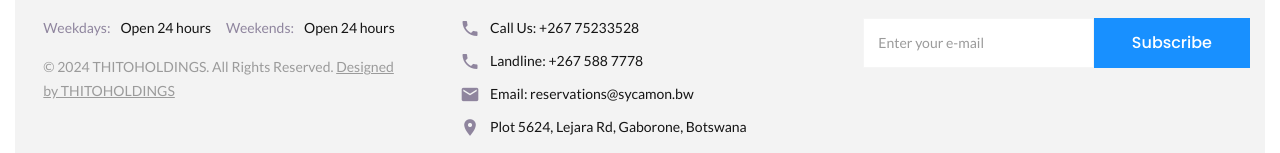
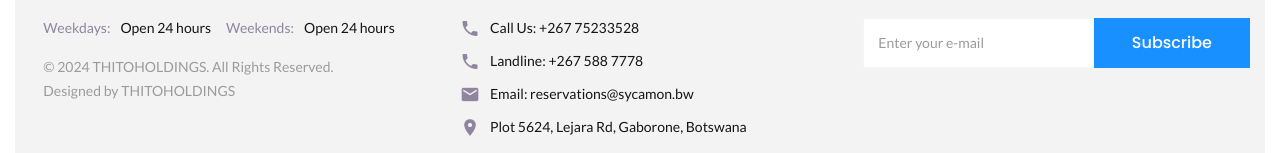
Before and after one commit to thitoholdings/sycamonsuites, a plain HTML site: page about-us.html in a window 1280 px wide. Shown: the part 2287-2440 px from the top of the page. Drawn offline with Linux system fonts and the light colour scheme.

Commit message:
Operational hours and footer update

```diff
--- a/about-us.html
+++ b/about-us.html
@@ -753,9 +753,9 @@
                           <span>&copy;&nbsp;</span><span>2024</span
                           ><span>&nbsp;</span
                           ><span class="copyright-year"></span>THITOHOLDINGS.
-                          All Rights Reserved.
-                          <a href="https://www.thitoholdings.co.bw"
-                            >Designed by THITOHOLDINGS</a
+                          All Rights Reserved.</br>
+                          Designed by <a href="https://www.thitoholdings.co.bw" style="text-decoration: none;"
+                            >THITOHOLDINGS</a
                           >
                         </p>
                       </li>
```
Also changed, not shown: contacts.html (+3 -3 lines), index.html (+3 -3 lines).
